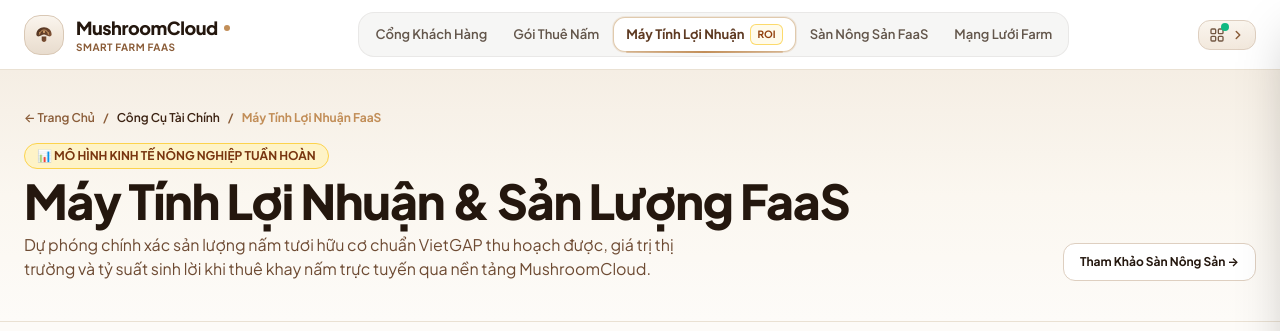
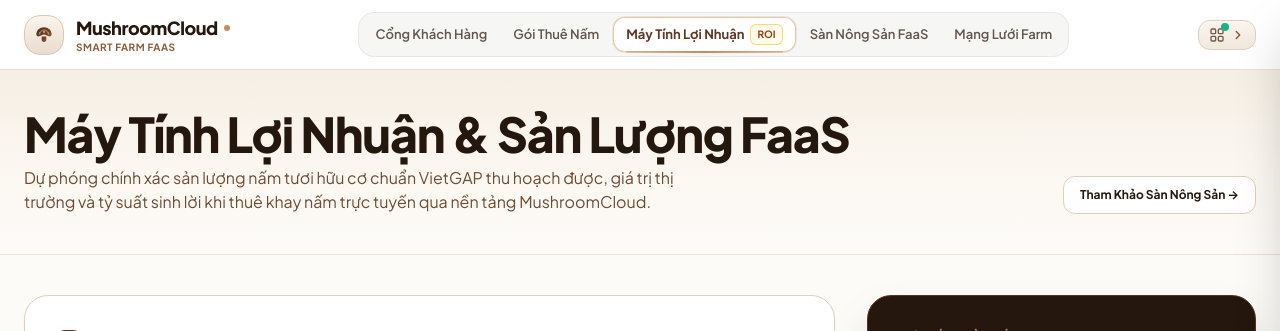
Before and after one commit to BryannLee202/QUAN_TRI_CSDL, a Next.js app in the folder frontend/: page /tinh-loi-nhuan in a window 1280 px wide. Shown: the top 331 px of the page. Built offline with nearby package versions, Linux system fonts and the light colour scheme; no server answers.

Commit message:
ui(roi): remove breadcrumb and circular agriculture badge

```diff
--- a/frontend/src/app/tinh-loi-nhuan/page.tsx
+++ b/frontend/src/app/tinh-loi-nhuan/page.tsx
@@ -148,22 +148,9 @@ export default function RoiCalculatorPage() {
 
         {/* Breadcrumb & Hero Header */}
         <div className="bg-gradient-to-b from-[#F5EEE4] via-[#FBF7F0] to-[#FDFBF8] dark:from-[#20140D] dark:via-[#19100A] dark:to-[#140D08] border-b border-[#EAE1D3] dark:border-[#474039] py-10 px-6">
-          <div className="max-w-7xl mx-auto space-y-4">
-            <div className="flex items-center gap-2 text-xs font-semibold text-[#8A5C38] dark:text-[#C28E58]">
-              <Link href="/" className="hover:underline flex items-center gap-1">
-                <span>← Trang Chủ</span>
-              </Link>
-              <span>/</span>
-              <span className="text-[#3B2212] dark:text-[#FFF5EA]">Công Cụ Tài Chính</span>
-              <span>/</span>
-              <span className="text-[#C28E58] font-bold">Máy Tính Lợi Nhuận FaaS</span>
-            </div>
-
+          <div className="max-w-7xl mx-auto">
             <div className="flex flex-col md:flex-row md:items-end justify-between gap-4">
               <div>
-                <div className="inline-flex items-center gap-2 px-3 py-1 rounded-full bg-amber-100 dark:bg-amber-950/80 border border-amber-300 text-amber-900 dark:text-amber-300 text-xs font-bold mb-2">
-                  <span>📊 MÔ HÌNH KINH TẾ NÔNG NGHIỆP TUẦN HOÀN</span>
-                </div>
                 <h1 className="text-3xl sm:text-4xl lg:text-5xl font-black text-[#24170E] dark:text-white tracking-tight">
                   Máy Tính Lợi Nhuận &amp; Sản Lượng FaaS
                 </h1>
```
